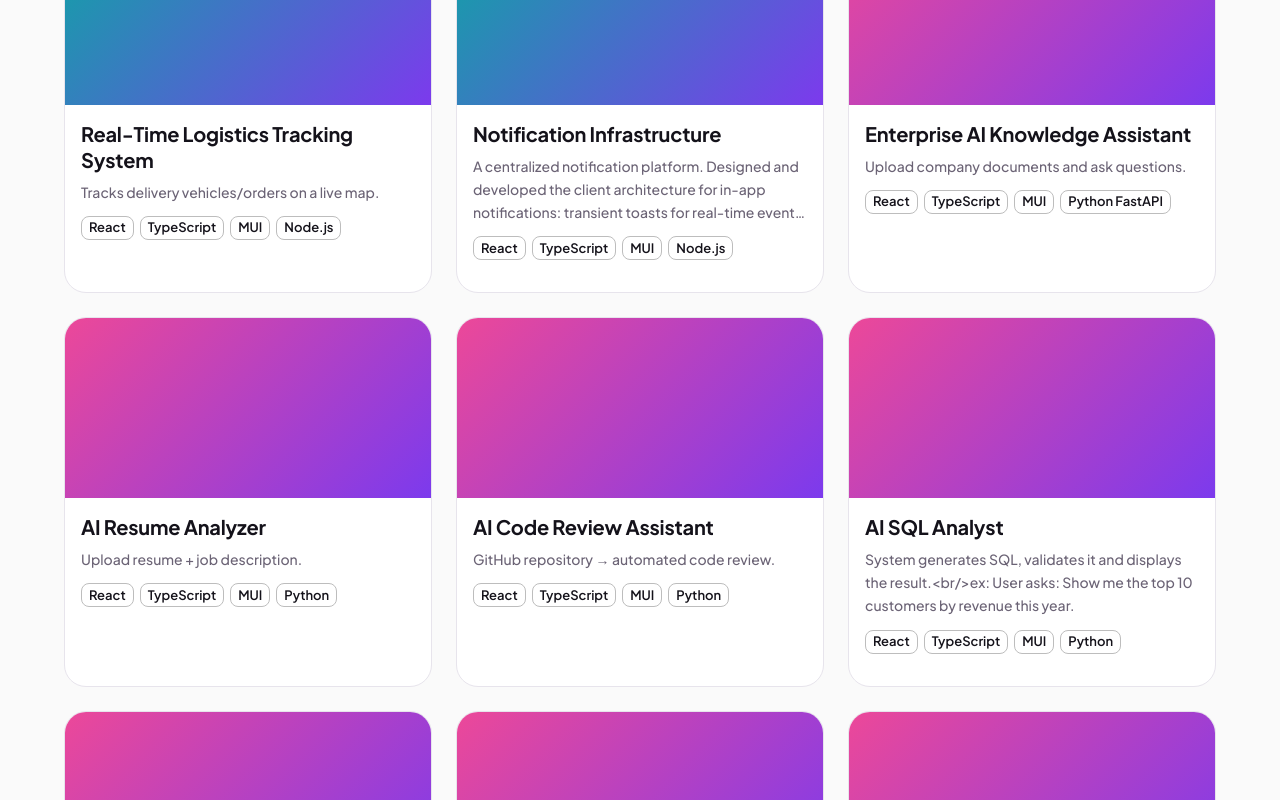
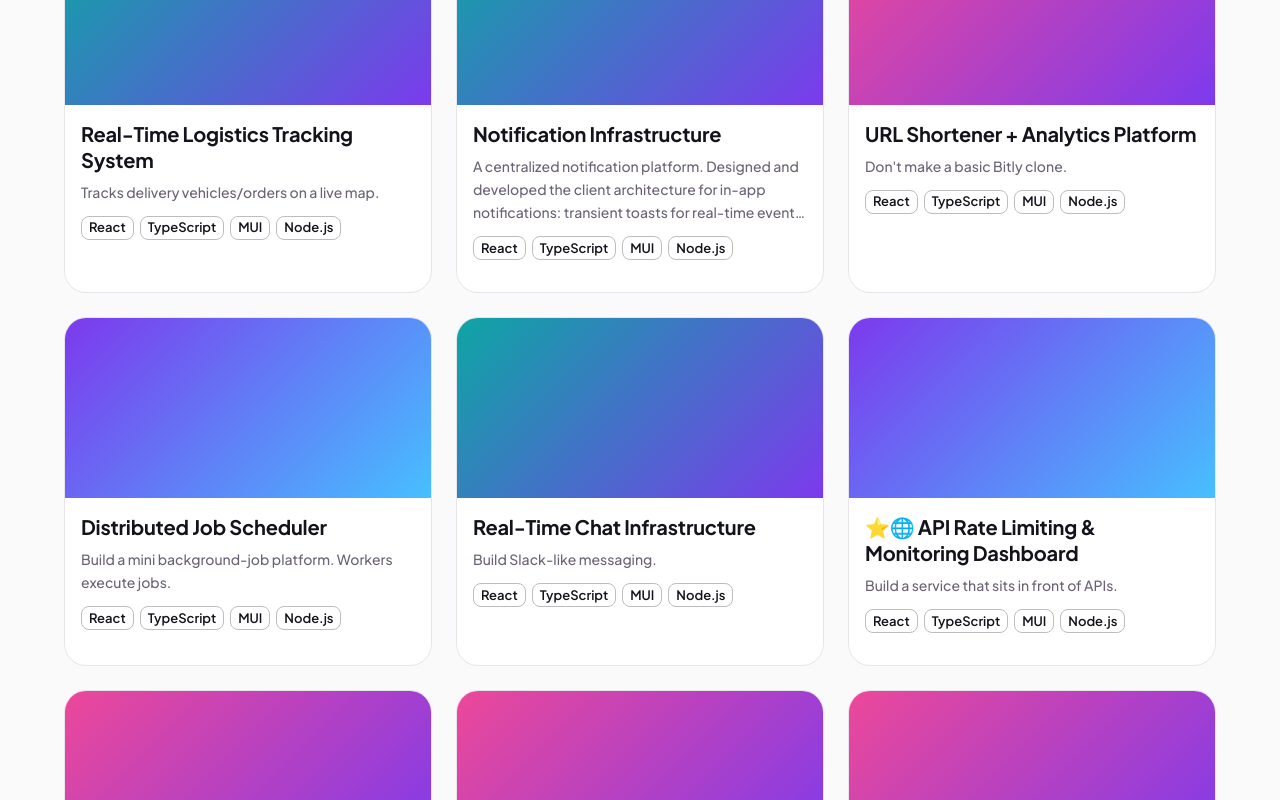
Before and after one commit to pramodboda/pramodboda-portfolio, a React (Vite) app: page /projects in a window 1280 px wide. Shown: the part 420-1220 px from the top of the page. Built offline with nearby package versions, Linux system fonts and the light colour scheme; a web font is replaced by a local one.

Commit message:
UPDATE: UI

```diff
--- a/src/data/projects_data.ts
+++ b/src/data/projects_data.ts
@@ -45,6 +45,7 @@ export const projectsData: Project[] = [
         thumbImg: "",
         technologies: ["React", "TypeScript", "MUI", "Node.js", "PostgreSQL"],
         skills: [
+
         ],
         liveDemoLink: "",
         github: "",
@@ -58,6 +59,123 @@ export const projectsData: Project[] = [
             "Persistent inbox"
         ],
         highlights: [
+            "Email",
+            "Push",
+            "In-app",
+            "SMS simulation",
+        ]
+    },
+    {
+        id: "url-shortener-analytics-platform",
+        level: 4,
+        featured: false,
+        title: "URL Shortener + Analytics Platform",
+        slug: "URL Shortener + Analytics Platform",
+        description:
+            "Don't make a basic Bitly clone.",
+        thumbImg: "",
+        technologies: ["React", "TypeScript", "MUI", "Node.js", "Redis", "PostgreSQL"],
+        skills: [
+
+        ],
+        liveDemoLink: "",
+        github: "",
+        features: [
+            "Custom aliases",
+            "Expiration",
+            "Click analytics",
+            "Geographic analytics",
+            "Device analytics",
+            "Rate limiting",
+            "QR codes",
+        ],
+        highlights: [
+        ]
+    },
+    {
+        id: "distributed-job-scheduler",
+        level: 4,
+        featured: false,
+        title: "Distributed Job Scheduler",
+        slug: "Distributed Job Scheduler",
+        description:
+            "Build a mini background-job platform. Workers execute jobs.",
+        thumbImg: "",
+        technologies: ["React", "TypeScript", "MUI", "Node.js", "Redis", "PostgreSQL"],
+        skills: [
+
+        ],
+        liveDemoLink: "",
+        github: "",
+        features: [
+            "Users schedule:",
+
+            "Every 5 minutes",
+            "Every hour",
+            "Every day",
+            "Specific date",
+        ],
+        highlights: [
+            //    " Recruiter sees:",
+            "Queues", "workers", "retries", "scheduling and distributed processing"
+        ]
+    },
+    {
+        id: "realtime-chat-nfrastructure",
+        level: 4,
+        featured: false,
+        title: "Real-Time Chat Infrastructure",
+        slug: "Real-Time Chat Infrastructure",
+        description:
+            "Build Slack-like messaging.",
+        thumbImg: "",
+        technologies: ["React", "TypeScript", "MUI", "Node.js", "WebSocket", "Redis", "PostgreSQL"],
+        skills: [
+
+        ],
+        liveDemoLink: "",
+        github: "",
+        features: [
+            "1-to-1",
+            "Groups",
+            "Presence",
+            "Typing indicator",
+            "Read receipts",
+            "Message search",
+            "File sharing",
+            "Notifications",
+        ],
+        highlights: [
+            //    " Recruiter sees:",
+            "Queues", "workers", "retries", "scheduling and distributed processing"
+        ]
+    },
+    {
+        id: "api0-rate-limiting-and-monitoring-dashboard",
+        level: 4,
+        featured: false,
+        title: "⭐🌐 API Rate Limiting & Monitoring Dashboard",
+        slug: "API Rate Limiting & Monitoring Dashboard",
+        description:
+            "Build a service that sits in front of APIs.",
+        thumbImg: "",
+        technologies: ["React", "TypeScript", "MUI", "Node.js", "Redis", "PostgreSQL"],
+        skills: [
+
+        ],
+        liveDemoLink: "",
+        github: "",
+        features: [
+            "Requests/min",
+            "Errors",
+            "Latency",
+            "Top endpoints",
+            "Top clients",
+            "Rate-limit violations",
+        ],
+        highlights: [
+            //    " Recruiter sees:",
+            "Queues", "workers", "retries", "scheduling and distributed processing"
         ]
     },
     //==========================================================
```
